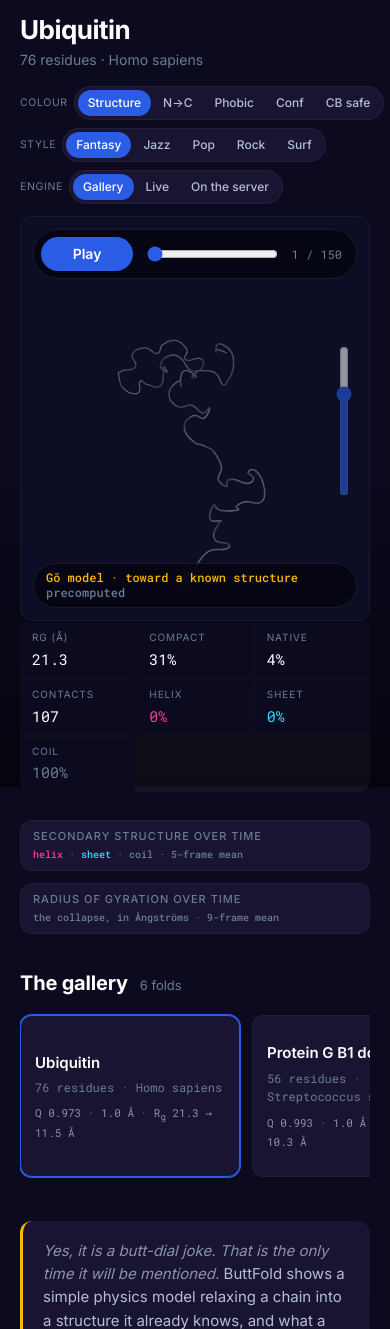
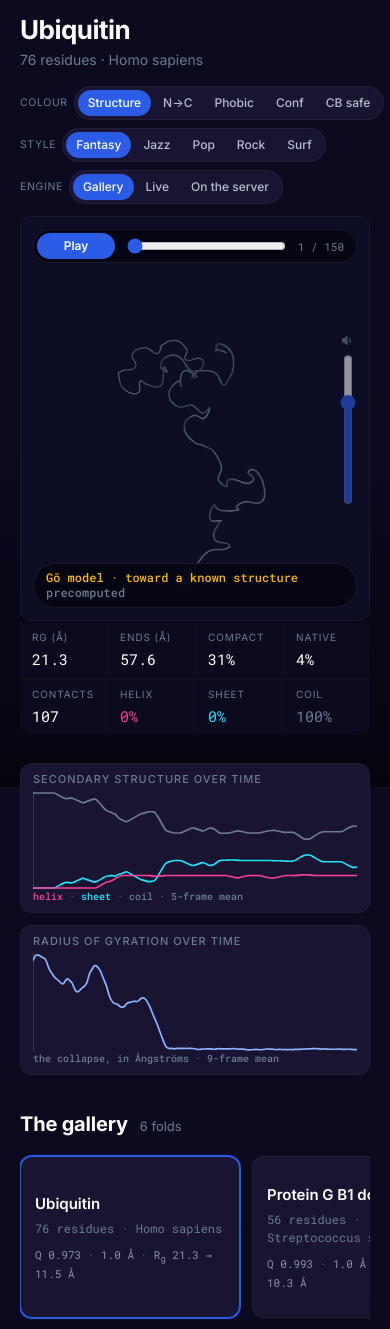
Before and after one commit to bellcheddar/ButtFold, a Flask app: page / in a window 390 px wide. Shown: the part 57-1386 px from the top of the page. Run offline with Flask 3, Linux system fonts and the light colour scheme; some libraries are stand-ins or nearby versions.

Commit message:
Match the Play panel to the controls, and fix the charts on a phone
Four of Marc's, and a machine fault found on the way.

The Play panel is 34px and 12px, the same as a COLOUR/STYLE/ENGINE group, and
the gate compares their MEASURED boxes rather than their declarations: the two
are built from different padding and font stacks and only agree by arithmetic.
Play keeps weight 600 against the buttons' 500, because it is the one control on
the page you are meant to press first.

The volume gets a speaker above it and the dimming moves from the input to the
pair, so the mark and the slider cannot be at different strengths.

The charts were never hidden on a phone. A chart canvas has flex-basis 0 with
min-height 0 - deliberately, so it cannot feed its own height back into itself -
and below 900px the charts leave the stage's row and with it the height they
were flexing into. Both drew a title and a legend with a hairline between them.
They have a row height of their own down there now, and the gate measures the
canvas rather than the chart, because the chart was always present.

The eighth readout is the end-to-end distance, which is why there are eight: an
auto-fit grid gave three, three and one on a phone, and a row with a single
figure in it reads as something having gone wrong. It is also the measure that
says what Rg does not, since a chain can compact while its termini stay apart.
Computed in the browser from the frame's own coordinates and the stage's ruler,
so it needed no change to the artefact and no re-bake.

And the audio gate had started failing with "the audio clock advanced only
0.01 s in 2.5 s", which reads as ButtFold's fault. It is not: the same gate
fails identically against the previously deployed build, and a bare AudioContext
in the same browser with none of our page in it reports state "running" and
advances 0.005 s in 1.5 s - one render quantum, which is what a render thread
that is created and never driven looks like. The gate probes for that now and
skips ONLY the clock assertions, naming the cause; the score, the scheduling and
the transport are still checked, so a real regression is still caught. The
sonifier is unverified on this machine until it clears.

Co-Authored-By: Claude Opus 5 <noreply@anthropic.com>
Claude-Session: https://claude.ai/code/session_01P4zGu3AMBAgK4W1DqvobJt

```diff
--- a/static/buttfold.css
+++ b/static/buttfold.css
@@ -247,11 +247,18 @@ a:hover { color: var(--bf-cyan); text-decoration: underline; }
   overflow: hidden;
 }
 /* One row beside the stage, always. Two rows cost 57 px and put the transport back below
-   the fold, so the labels are short enough to fit six columns in a 60% one: the units are
+   the fold, so the labels are short enough to fit eight columns in a 60% one: the units are
    in the label and the values speak for themselves. */
 @media (min-width: 901px) {
-  .readouts { grid-template-columns: repeat(7, 1fr); }
-  .readout .k { font-size: 9.5px; letter-spacing: 0.06em; white-space: nowrap; }
+  .readouts { grid-template-columns: repeat(8, 1fr); }
+  .readout { padding: 7px 8px; }
+  .readout .k { font-size: 9.5px; letter-spacing: 0.04em; white-space: nowrap; }
+}
+/* Four by two on a phone, which is why there are eight of them rather than seven: an
+   `auto-fit` grid gave three, three and one, and a row with a single figure in it reads as
+   something having gone wrong rather than as a layout. */
+@media (max-width: 900px) {
+  .readouts { grid-template-columns: repeat(4, 1fr); }
 }
 .readout { background: var(--bf-ground); padding: 7px 12px; }
 .readout .k {
@@ -273,10 +280,22 @@ a:hover { color: var(--bf-cyan); text-decoration: underline; }
   display: grid; grid-template-rows: 1fr 1fr; gap: 12px; margin: 0;
   flex: 1 1 auto; min-height: 0;
 }
+/* Below 900 px the charts leave the stage's row, and with it the height they were flexing
+   into. A canvas's flex basis is 0 with `min-height: 0` - deliberately, so it cannot feed
+   its own height back into itself - so in an auto-height row it collapsed to nothing and
+   both charts rendered as a title and a legend with a hairline between them. They need a
+   row height of their own down here, which is the whole fix. */
 @media (max-width: 900px) {
-  .charts { grid-template-rows: none; grid-template-columns: 1fr 1fr; margin: 14px 0 0; }
+  .charts {
+    grid-template-rows: none; grid-template-columns: 1fr 1fr;
+    margin: 14px 0 0; flex: none;
+  }
+  .chart { height: 168px; }
 }
-@media (max-width: 620px) { .charts { grid-template-columns: 1fr; } }
+@media (max-width: 620px) {
+  .charts { grid-template-columns: 1fr; }
+  .chart { height: 150px; }
+}
 .chart {
   background: var(--bf-ground-raised); border-radius: var(--bf-radius);
   padding: 10px 12px 8px; border: 1px solid rgba(255, 255, 255, 0.04);
@@ -302,10 +321,14 @@ a:hover { color: var(--bf-cyan); text-decoration: underline; }
    that only ever act on the viewer outside it. The stage's own pointer handlers are on the
    canvas, not on this wrapper, so a drag on a slider cannot also orbit the protein. */
 
+/* Sized to match a `.segmented` group exactly, on Marc's instruction: 3px of padding
+   around a 12px/1 control with 7px of its own, plus a 1px border, is 34px in both. The
+   numbers are written here rather than shared through a variable because the two are read
+   together on screen and a gate compares their measured heights. */
 .stage-transport {
   position: absolute; z-index: 2; left: 12px; right: 12px; top: 12px;
-  display: flex; align-items: center; gap: 12px;
-  padding: 7px 14px 7px 7px;
+  display: flex; align-items: center; gap: 10px;
+  padding: 3px 12px 3px 3px;
   background: rgba(5, 4, 14, 0.72);
   border: 1px solid rgba(255, 255, 255, 0.08);
   border-radius: var(--bf-radius-pill);
@@ -314,15 +337,17 @@ a:hover { color: var(--bf-cyan); text-decoration: underline; }
 .play {
   appearance: none; border: 0; cursor: pointer;
   background: var(--bf-action); color: #fff;
-  font: 600 14px/1 var(--bf-sans);
-  padding: 10px 20px; border-radius: var(--bf-radius-pill);
-  min-width: 92px; flex: none;
+  /* 600 rather than the segmented buttons' 500: same size, but this is the one control on
+     the page you are meant to press first. */
+  font: 600 12px/1 var(--bf-sans);
+  padding: 7px 16px; border-radius: var(--bf-radius-pill);
+  min-width: 78px; flex: none;
 }
 .play:hover { filter: brightness(1.12); }
 .play:active { filter: brightness(0.94); }
 .seek { flex: 1 1 auto; min-width: 60px; accent-color: var(--bf-action); }
 .frame-count {
-  font-family: var(--bf-mono); font-size: 12px; color: var(--bf-text-2);
+  font-family: var(--bf-mono); font-size: 11px; color: var(--bf-text-2);
   font-variant-numeric: tabular-nums; flex: none; white-space: nowrap;
 }
 
@@ -333,22 +358,26 @@ a:hover { color: var(--bf-cyan); text-decoration: underline; }
    declared because either alone leaves the control horizontal in one of the two engines,
    and a horizontal slider pinned to the right edge of the stage is 20 px wide and unusable
    rather than obviously broken. tests/stage_screenshot.mjs measures the box. */
+.stage-volume {
+  position: absolute; z-index: 2; right: 12px; top: 50%;
+  transform: translateY(-50%);
+  display: flex; flex-direction: column; align-items: center; gap: 7px;
+  color: var(--bf-text-2);
+  /* Dimmed to chrome and up to full strength under the pointer. It sits on the pair rather
+     than on the input, so the mark and the slider cannot be at different strengths, and
+     `focus-within` covers reaching it by keyboard. */
+  opacity: 0.6; transition: opacity 0.15s ease;
+}
+.stage-volume:hover, .stage-volume:focus-within { opacity: 1; }
+.volume-icon { display: block; flex: none; }
+
 .volume {
-  position: absolute; z-index: 2; right: 14px; top: 50%;
-  transform: translateY(-50%);
   writing-mode: vertical-lr; direction: rtl;
   appearance: slider-vertical; -webkit-appearance: slider-vertical;
   width: 18px; height: clamp(90px, 22vh, 150px);
   accent-color: var(--bf-action);
-  cursor: pointer;
-  /* `accent-color` paints the filled half and leaves the empty half to the browser, which
-     on a dark stage is a bright white bar. There is no way to reach that track without
-     `appearance: none`, which would take the vertical orientation with it, so the whole
-     control is dimmed to chrome and comes up to full strength under the pointer. Same
-     treatment the old "drag to orbit" hint had. */
-  opacity: 0.6; transition: opacity 0.15s ease;
+  cursor: pointer; margin: 0;
 }
-.volume:hover, .volume:focus-visible { opacity: 1; }
 
 .audio-note { margin: 4px 0 0; font-size: 13px; color: var(--bf-magenta); }
 .audio-note:empty { display: none; }
--- a/static/js/player.js
+++ b/static/js/player.js
@@ -608,6 +608,13 @@ class Player {
       : (this.contactsSoFar ?? 0) + frame.newContacts.length;
 
     $('r-rg').textContent = frame.rg.toFixed(1);
+    // The other standard measure of a chain's size, and the one that says something the
+    // radius of gyration does not: a chain can compact while its termini stay apart, which
+    // is what a two-domain collapse looks like on the way in. Computed here from the frame's
+    // own quantised coordinates and the stage's ruler rather than baked into the artefact,
+    // so it needed no re-bake of the gallery and it is the same arithmetic for a streamed
+    // frame as for a stored one.
+    $('r-ends').textContent = endToEnd(frame.points, this.stage.angstromsPerUnit).toFixed(1);
     // 0 at the denatured radius of gyration for a chain this length and 1 at the native
     // one, both from measured scaling laws. The same function the sonifier drives its
     // accelerando from, so the number on screen and the tempo cannot disagree.
@@ -868,6 +875,21 @@ function smoothed(values, window) {
  * the standard way to round a polyline without it departing from the data: the curve passes
  * through every midpoint and is pulled toward every sample. Straight `lineTo` segments left
  * visible corners at 150 points across 400 pixels. */
+/** Distance between the first and last alpha carbon, in Angstroms.
+ *
+ * `points` are quantised units, which is what everything downstream of the frame builder
+ * carries, so the stage's ruler converts back. A frame drawn against the wrong ruler would
+ * show a wrong distance rather than a wrong size, which is exactly why the ruler now travels
+ * with a streamed frame instead of being read off the previously loaded artefact. */
+export function endToEnd(points, angstromsPerUnit) {
+  const last = points.length - 3;
+  if (last < 3 || !(angstromsPerUnit > 0)) return 0;
+  const dx = points[last] - points[0];
+  const dy = points[last + 1] - points[1];
+  const dz = points[last + 2] - points[2];
+  return Math.sqrt(dx * dx + dy * dy + dz * dz) * angstromsPerUnit;
+}
+
 function polyline(ctx, values, w, h, low, high, colour, window = 1) {
   const series = window > 1 ? smoothed(values, window) : values;
   if (series.length < 2) return;
--- a/templates/index.html
+++ b/templates/index.html
@@ -115,10 +115,20 @@
       <input type="range" class="seek" id="seek" min="0" max="0" value="0" aria-label="Seek">
       <span class="frame-count" id="frame-count">&mdash;</span>
     </div>
-    <!-- Vertical, on the inside right, unlabelled: a speaker is what a vertical slider on
-         a player is, and the word cost a row of its own beside the seek bar. -->
-    <input type="range" class="volume" id="volume" min="0" max="100" value="70"
-           aria-label="Volume" title="Volume">
+    <!-- Vertical, on the inside right. A speaker rather than the word "Volume": the icon
+         says the same thing in 14 px and does not need a row of its own. `aria-hidden` on
+         the mark because the input beside it already carries the label. -->
+    <div class="stage-volume">
+      <svg class="volume-icon" viewBox="0 0 16 16" width="14" height="14"
+           aria-hidden="true" focusable="false">
+        <path fill="currentColor"
+              d="M6.6 2.9 3.7 5.5H1.6a.6.6 0 0 0-.6.6v3.8a.6.6 0 0 0 .6.6h2.1l2.9 2.6a.5.5 0 0 0 .85-.38V3.28a.5.5 0 0 0-.85-.38z"/>
+        <path fill="none" stroke="currentColor" stroke-width="1.4" stroke-linecap="round"
+              d="M9.7 5.8a3.1 3.1 0 0 1 0 4.4"/>
+      </svg>
+      <input type="range" class="volume" id="volume" min="0" max="100" value="70"
+             aria-label="Volume" title="Volume">
+    </div>
     <div class="stage-badge">
       <span class="engine" id="badge-engine">G&#333; model &middot; toward a known structure</span>
       <span class="where" id="badge-where">precomputed</span>
@@ -126,8 +136,15 @@
     </div>
   </div>
 
+  <!-- Eight, so one desktop row is also a 4x2 grid on a phone. -->
   <div class="readouts">
     <div class="readout"><span class="k">Rg (&#197;)</span><span class="v" id="r-rg">&mdash;</span></div>
+    <!-- The other standard measure of a chain's size, and the one that says something Rg
+         does not: a chain can compact without its termini coming together. Computed in the
+         browser from the frame's own coordinates and the stage's ruler, so it needed no
+         change to the artefact and no re-bake of the gallery. -->
+    <div class="readout" title="Distance between the first and last alpha carbon">
+      <span class="k">Ends (&#197;)</span><span class="v" id="r-ends">&mdash;</span></div>
     <!-- Compaction: 0 at the denatured radius of gyration for a chain this length and 1 at
          the native one, both from measured scaling laws. Normalised by length, so it says
          how folded this protein is rather than how big it is. -->
```
Also changed, not shown: STATE.md (+13 -0 lines), tests/audio_smoke.mjs (+42 -7 lines), tests/stage_screenshot.mjs (+47 -1 lines), static/screenshot.png, 1 other file.
